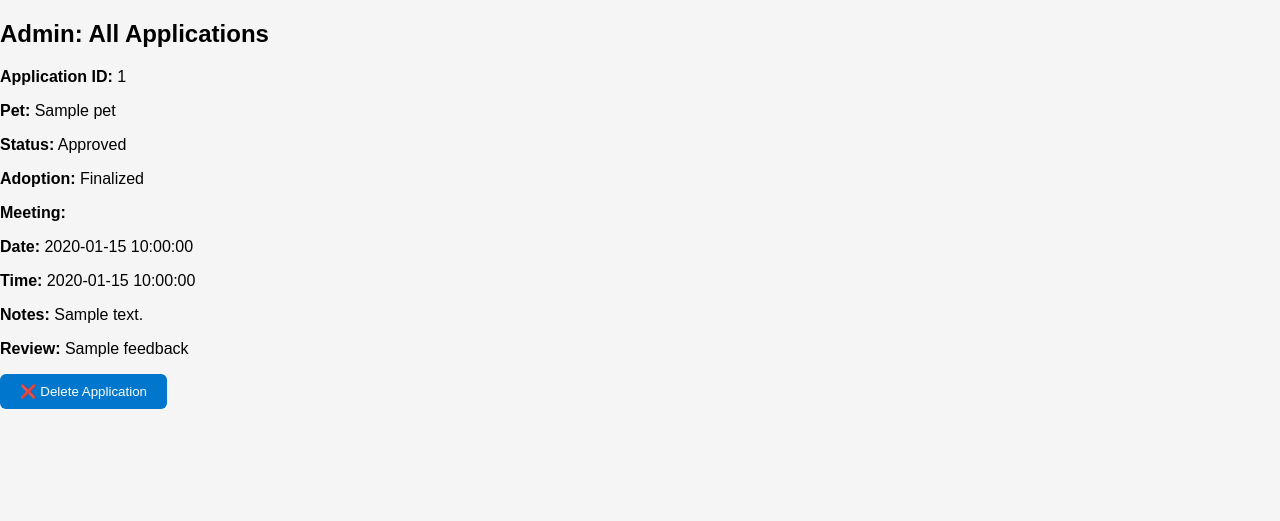
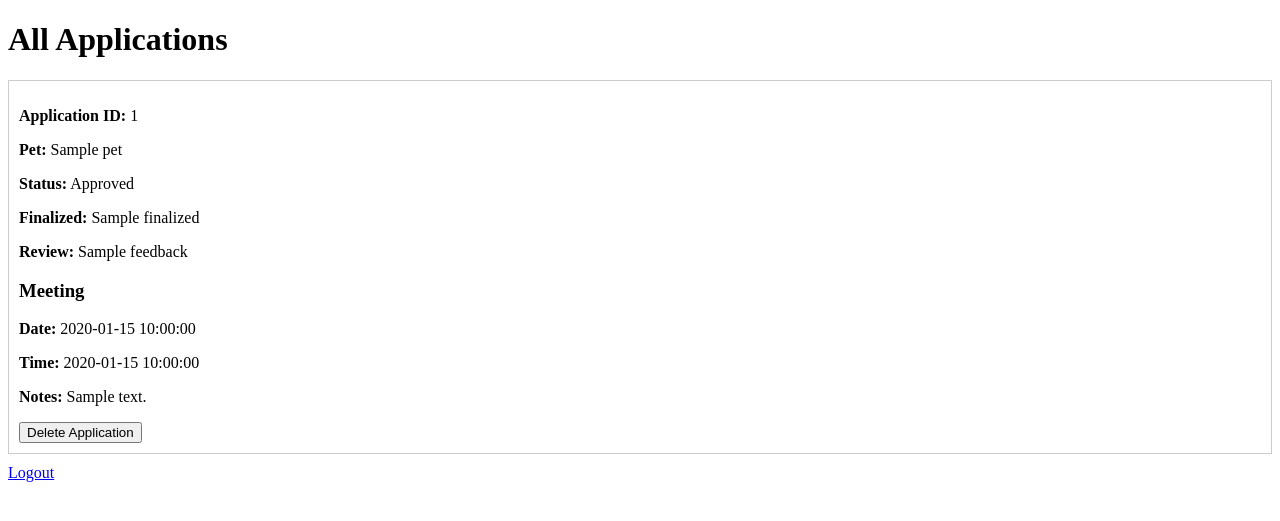
Before and after one commit to TharicaDevi/TT5L-02, a Flask app: template Pawfect Home/templates/track_admin.html in a window 1280 px wide. Shown: the top 521 px of the page. Run offline with Flask 3, Linux system fonts and the light colour scheme; the template is opened without the code that fills it: most values are stand-ins (such as "Sample title", 1, 10 or a date in 2020).

Commit message:
admin prt modify

```diff
--- a/Pawfect Home/templates/track_admin.html
+++ b/Pawfect Home/templates/track_admin.html
@@ -1,39 +1,30 @@
 <!DOCTYPE html>
 <html>
 <head>
-    <title>Admin Adoption Tracker</title>
-    <link rel="stylesheet" href="{{ url_for('static', filename='style.css') }}">
+    <title>Admin Dashboard</title>
 </head>
 <body>
-    <div class="container">
-        <h2>Admin: All Applications</h2>
-        {% for app in applications %}
-        <div class="app-block">
+    <h1>All Applications</h1>
+    {% for app in applications %}
+        <div style="border: 1px solid #ccc; padding: 10px; margin-bottom: 10px;">
             <p><strong>Application ID:</strong> {{ app.app_id }}</p>
             <p><strong>Pet:</strong> {{ app.pet }}</p>
             <p><strong>Status:</strong> {{ app.status }}</p>
-            <p><strong>Adoption:</strong> {{ "Finalized" if app.finalized else "Not finalized" }}</p>
+            <p><strong>Finalized:</strong> {{ app.finalized }}</p>
+            <p><strong>Review:</strong> {{ app.review.feedback if app.review else 'None' }}</p>
 
             {% if app.meetup %}
-            <div class="info">
-                <p><strong>Meeting:</strong></p>
+                <h3>Meeting</h3>
                 <p><strong>Date:</strong> {{ app.meetup.date }}</p>
                 <p><strong>Time:</strong> {{ app.meetup.time }}</p>
                 <p><strong>Notes:</strong> {{ app.meetup.notes }}</p>
-            </div>
             {% endif %}
 
-            {% if app.review %}
-            <div class="info">
-                <p><strong>Review:</strong> {{ app.review.feedback }}</p>
-            </div>
-            {% endif %}
-
-            <form method="POST" action="{{ url_for('delete_application', application_id=app.app_id) }}">
-                <button type="submit" onclick="return confirm('Are you sure?')">❌ Delete Application</button>
+            <form method="POST" action="{{ url_for('delete', application_id=app.app_id) }}">
+                <button type="submit">Delete Application</button>
             </form>
         </div>
-        {% endfor %}
-    </div>
+    {% endfor %}
+    <a href="{{ url_for('logout') }}">Logout</a>
 </body>
 </html>
```
